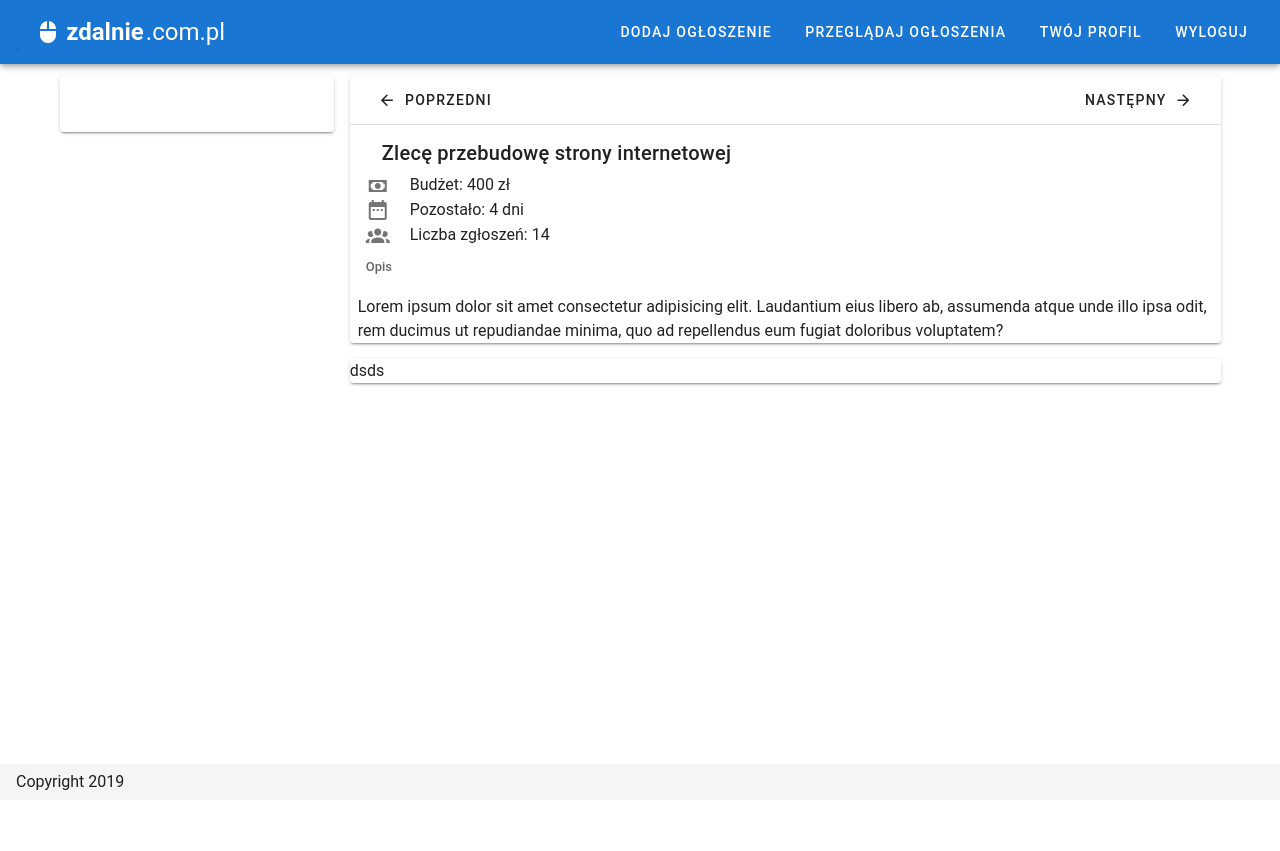
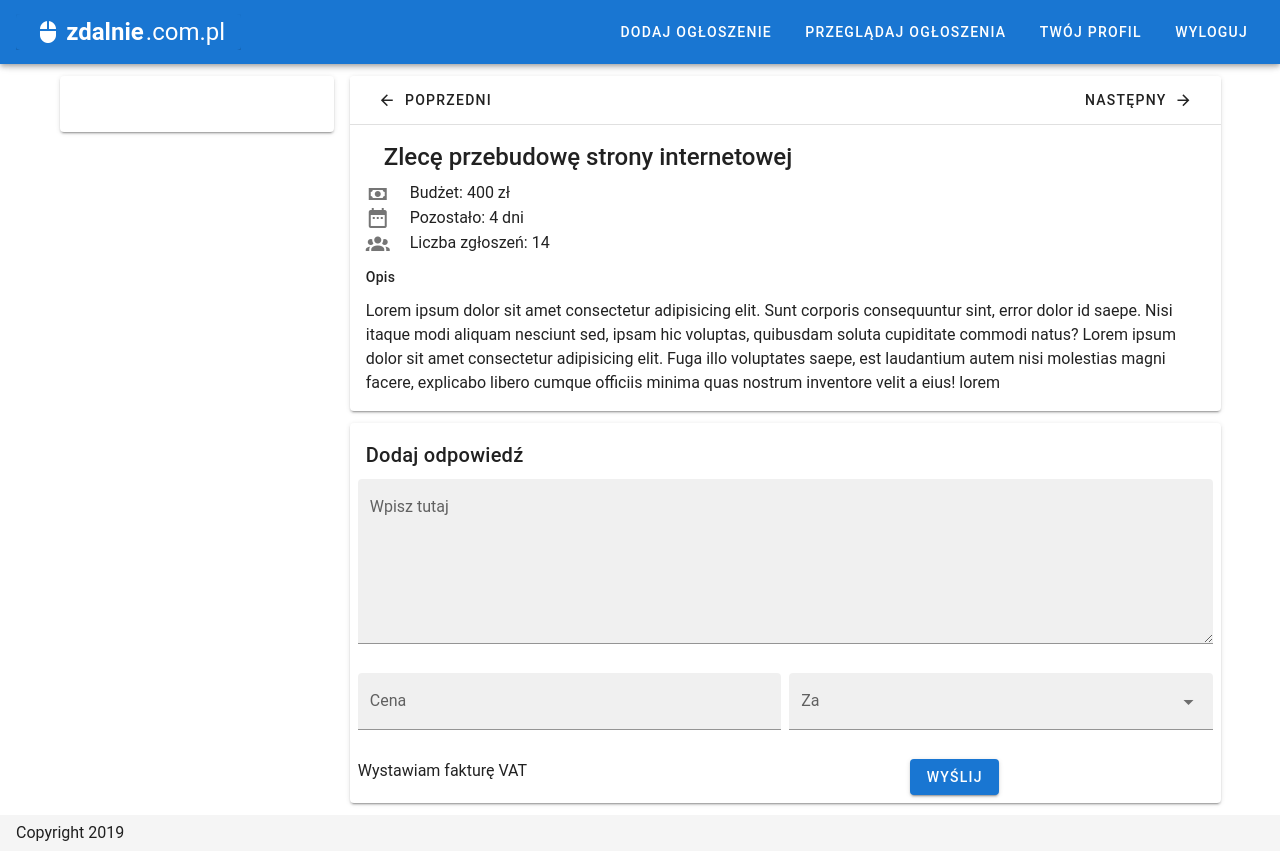
Before and after one commit to kabi097/zdalnie_app, a Vue app: page /example in a window 1280 px wide. Before the commit the page ends 800 px from the top, so only its background shows below. Built offline with nearby package versions, Linux system fonts and the light colour scheme; the HTML template or start-up script is replaced by a standard one.

Commit message:
Reply form

```diff
--- a/src/components/RepliesList.vue
+++ b/src/components/RepliesList.vue
@@ -1,6 +1,28 @@
 <template>
     <v-card>
-        dsds
+        <v-form class="pa-2">
+            <div class="title ma-2">Dodaj odpowiedź</div>
+            <v-textarea filled label="Wpisz tutaj"></v-textarea>
+            <v-layout>
+                <v-flex xs6>
+                    <v-text-field filled label="Cena" class="pr-1"></v-text-field>
+                </v-flex>
+                <v-flex xs6>
+                    <v-select filled label="Za" :items="['sztukę', 'całość', 'roboczogodzinę']" class="pl-1">
+                    </v-select>
+                </v-flex>
+            </v-layout>
+            <v-layout>
+                <v-flex md6>
+                    <v-item-group>
+                        <v-item v-slot:default="{ active, toggle }">Wystawiam fakturę VAT</v-item>
+                    </v-item-group>
+                </v-flex>
+                <v-flex md3 xs12>
+                    <v-btn color="primary float-right">Wyślij</v-btn>
+                </v-flex>
+            </v-layout>
+        </v-form>
     </v-card>
 </template>
 <script>
--- a/src/views/AdPage.vue
+++ b/src/views/AdPage.vue
@@ -20,13 +20,11 @@
                 </v-toolbar-items>
               </v-toolbar>
               <v-divider></v-divider>
-              <div class="ad_properties"></div>
-              <v-list dense>
-                <v-list-item>
-                  <v-icon class="pr-4">mdi-xbox-controller</v-icon>
-                  <div class="title">Zlecę przebudowę strony internetowej</div>
-                </v-list-item>
-                <v-list-item>
+              <div class="pa-4 mb-3">
+                  <div class="headline pb-2 font-weight-medium">
+                    <v-icon class="pr-3">mdi-xbox-controller</v-icon>
+                    Zlecę przebudowę strony internetowej
+                  </div>
                   <ul style="list-style: none; padding: 0">
                   <li><v-icon class="pr-4">mdi-cash</v-icon>
                   Budżet: 400 zł</li>
@@ -37,15 +35,14 @@
                   <li><v-icon class="pr-4">mdi-account-group</v-icon>
                   Liczba zgłoszeń: 14</li>
                   </ul>
-                </v-list-item>
-                <v-list-item>
-                  <v-list-item-content>
-                    <v-list-item-subtitle>Opis</v-list-item-subtitle>
 
-                  </v-list-item-content>
-                </v-list-item>
-              </v-list>
-              <p class="mx-2">Lorem ipsum dolor sit amet consectetur adipisicing elit. Laudantium eius libero ab, assumenda atque unde illo ipsa odit, rem ducimus ut repudiandae minima, quo ad repellendus eum fugiat doloribus voluptatem?</p>
+                  <div class="body-2 py-3 font-weight-medium">Opis</div>
+                  <div class="font-weight-regular">
+                    Lorem ipsum dolor sit amet consectetur adipisicing elit. Sunt corporis consequuntur sint, error dolor id saepe. Nisi itaque modi aliquam nesciunt sed, ipsam hic voluptas, quibusdam soluta cupiditate commodi natus?
+                    Lorem ipsum dolor sit amet consectetur adipisicing elit. Fuga illo voluptates saepe, est laudantium autem nisi molestias magni facere, explicabo libero cumque officiis minima quas nostrum inventore velit a eius!
+                    lorem
+                  </div>
+              </div>
             </v-card>
             <replies-list></replies-list>
           </v-flex>
@@ -64,7 +61,5 @@ export default {
 </script>
 
 <style>
-  .ad_properties {
 
-  }
 </style>
```
